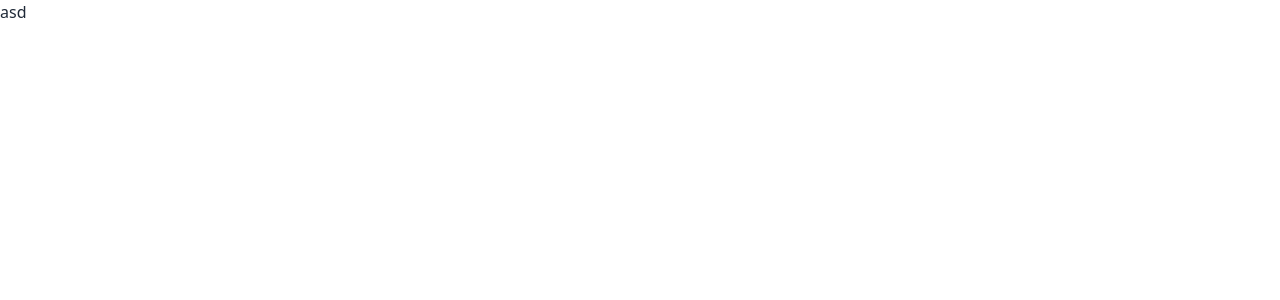
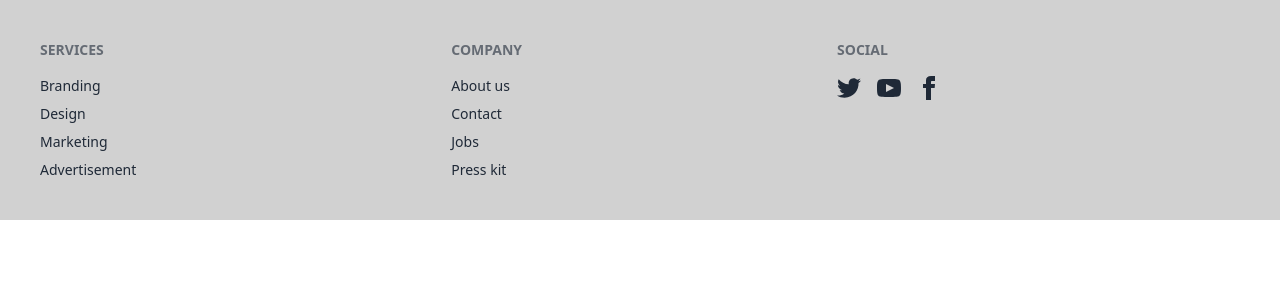
Before and after one commit to abubakirilhomov/acpload, a React (Vite) app: page / in a window 1280 px wide. Shown: the top 300 px of the page. Built offline with nearby package versions, Linux system fonts and the light colour scheme.

Commit message:
asdsadsa

```diff
--- a/src/App.jsx
+++ b/src/App.jsx
@@ -1,12 +1,13 @@
 import { useState } from 'react'
 import './App.css'
+import Footer from './components/Footer/Footer'
 
 function App() {
   const [count, setCount] = useState(0)
 
   return (
     <>
-    <button className=''>asd</button>
+    <Footer/>
     </>
   )
 }
--- a/src/components/Footer/Footer.jsx
+++ b/src/components/Footer/Footer.jsx
@@ -1,11 +1,62 @@
-import React from 'react'
+import React from "react";
 
 const Footer = () => {
   return (
-    <div>
+    <footer className="footer sm:footer-horizontal bg-base-300 text-base-content p-10">
+      <nav>
+        <h6 className="footer-title">Services</h6>
+        <a className="link link-hover">Branding</a>
+        <a className="link link-hover">Design</a>
+        <a className="link link-hover">Marketing</a>
+        <a className="link link-hover">Advertisement</a>
+      </nav>
+      <nav>
+        <h6 className="footer-title">Company</h6>
+        <a className="link link-hover">About us</a>
+        <a className="link link-hover">Contact</a>
+        <a className="link link-hover">Jobs</a>
+        <a className="link link-hover">Press kit</a>
+      </nav>
+      <nav>
+        <h6 className="footer-title">Social</h6>
+        <div className="grid grid-flow-col gap-4">
+          <a>
+            <svg
+              xmlns="http://www.w3.org/2000/svg"
+              width="24"
+              height="24"
+              viewBox="0 0 24 24"
+              class="fill-current"
+            >
+              <path d="M24 4.557c-.883.392-1.832.656-2.828.775 1.017-.609 1.798-1.574 2.165-2.724-.951.564-2.005.974-3.127 1.195-.897-.957-2.178-1.555-3.594-1.555-3.179 0-5.515 2.966-4.797 6.045-4.091-.205-7.719-2.165-10.148-5.144-1.29 2.213-.669 5.108 1.523 6.574-.806-.026-1.566-.247-2.229-.616-.054 2.281 1.581 4.415 3.949 4.89-.693.188-1.452.232-2.224.084.626 1.956 2.444 3.379 4.6 3.419-2.07 1.623-4.678 2.348-7.29 2.04 2.179 1.397 4.768 2.212 7.548 2.212 9.142 0 14.307-7.721 13.995-14.646.962-.695 1.797-1.562 2.457-2.549z"></path>
+            </svg>
+          </a>
+          <a>
+            <svg
+              xmlns="http://www.w3.org/2000/svg"
+              width="24"
+              height="24"
+              viewBox="0 0 24 24"
+              class="fill-current"
+            >
+              <path d="M19.615 3.184c-3.604-.246-11.631-.245-15.23 0-3.897.266-4.356 2.62-4.385 8.816.029 6.185.484 8.549 4.385 8.816 3.6.245 11.626.246 15.23 0 3.897-.266 4.356-2.62 4.385-8.816-.029-6.185-.484-8.549-4.385-8.816zm-10.615 12.816v-8l8 3.993-8 4.007z"></path>
+            </svg>
+          </a>
+          <a>
+            <svg
+              xmlns="http://www.w3.org/2000/svg"
+              width="24"
+              height="24"
+              viewBox="0 0 24 24"
+              class="fill-current"
+            >
+              <path d="M9 8h-3v4h3v12h5v-12h3.642l.358-4h-4v-1.667c0-.955.192-1.333 1.115-1.333h2.885v-5h-3.808c-3.596 0-5.192 1.583-5.192 4.615v3.385z"></path>
+            </svg>
+          </a>
+        </div>
+      </nav>
+    </footer>
+  );
+};
 
-    </div>
-  )
-}
-
-export default Footer
+export default Footer;
--- a/src/pages/Home/Home.jsx
+++ b/src/pages/Home/Home.jsx
@@ -1,4 +1,5 @@
 import React from 'react'
+import Footer from '../../components/Footer/Footer'
 
 const Home = () => {
   return (
```
